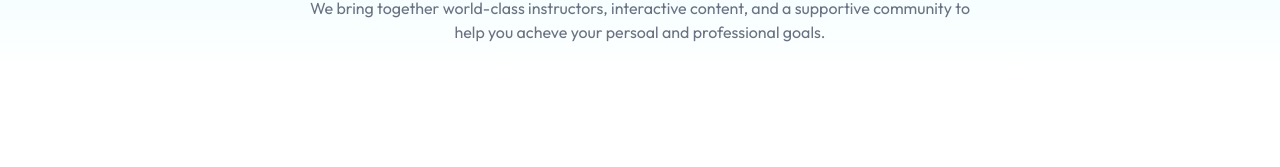
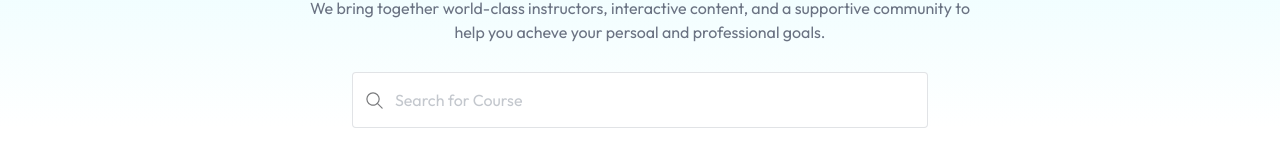
Before and after one commit to MinKhantMaw/LMS, a React (Vite) app: page / in a window 1280 px wide. Shown: the part 273-440 px from the top of the page. Built offline with nearby package versions, Linux system fonts and the light colour scheme; no server answers.

Commit message:
hero section

```diff
--- a/src/components/student/Hero.jsx
+++ b/src/components/student/Hero.jsx
@@ -1,5 +1,6 @@
 import "react";
 import { assets } from "../../assets/assets";
+import SearchBar from "./SearchBar";
 
 const Hero = () => {
   return (
@@ -28,6 +29,7 @@
         We bring together world-class instructors to help you achieve your
         professional goals.
       </p>
+      <SearchBar />
     </div>
   );
 };
--- a/src/components/student/SearchBar.jsx
+++ b/src/components/student/SearchBar.jsx
@@ -1,10 +1,29 @@
 import "react";
+import { assets } from "../../assets/assets";
 
 const SearchBar = () => {
   return (
-    <div>
-      <h1>SearchBar</h1>
-    </div>
+    <form
+      action=""
+      className="max-w-xl w-full md:h-14 h-12 flex items-center bg-white border border-gray-500/20 rounded"
+    >
+      <img
+        src={assets.search_icon}
+        alt="search_icon"
+        className="md:w-auto w-10 px-3"
+      />
+      <input
+        type="text"
+        placeholder="Search for Course"
+        className="w-full h-full outline-none text-gray-500/80"
+      />
+      <button
+        type="submit"
+        className="bg-blue rounded text-white md:px-10 px-7 md:py-3 py-2 mx-1"
+      >
+        Search
+      </button>
+    </form>
   );
 };
 
```
